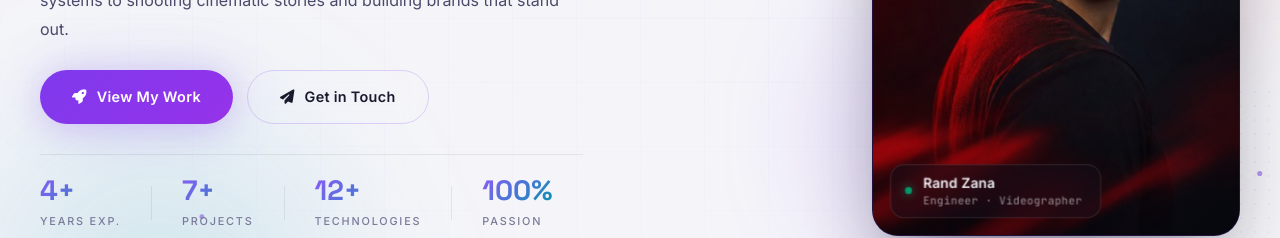
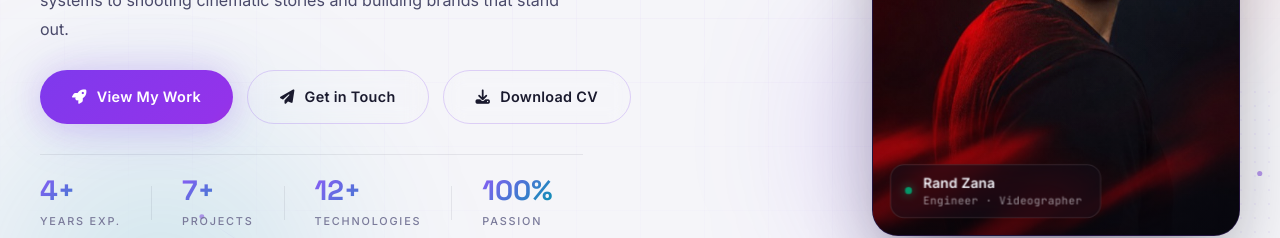
Before and after one commit to randzana/My-Portfolio, a React (Vite) app: page / in a window 1280 px wide. Shown: the part 430-668 px from the top of the page. Built offline with nearby package versions, Linux system fonts and the light colour scheme.

Commit message:
Add Download CV button to the hero
Sits next to "View My Work" and "Get in Touch" so visitors can grab the
CV without scrolling to the Resume section.

Co-Authored-By: Claude Opus 5.5 <noreply@anthropic.com>
Claude-Session: https://claude.ai/code/session_01FyyPPpRUBDkYNCS4qXyrg4

```diff
--- a/src/components/Hero.jsx
+++ b/src/components/Hero.jsx
@@ -12,6 +12,7 @@ import './Hero.css';
 
 const PORTRAIT = '/portrait.jpg';
 const PORTRAIT_SM = '/portrait-sm.jpg';
+const CV_FILE = '/cv/Rand-Zana-CV.pdf';
 
 const ROLES = ['Software Engineer', 'Videographer', 'Content Creator', 'Brand Strategist'];
 
@@ -263,6 +264,9 @@ export default function Hero() {
                         >
                             <i className="fa-solid fa-paper-plane" /> Get in Touch
                         </a>
+                        <a href={CV_FILE} download="Rand-Zana-CV.pdf" className="btn btn-outline">
+                            <i className="fa-solid fa-download" /> Download CV
+                        </a>
                     </motion.div>
 
                     <motion.div
```
